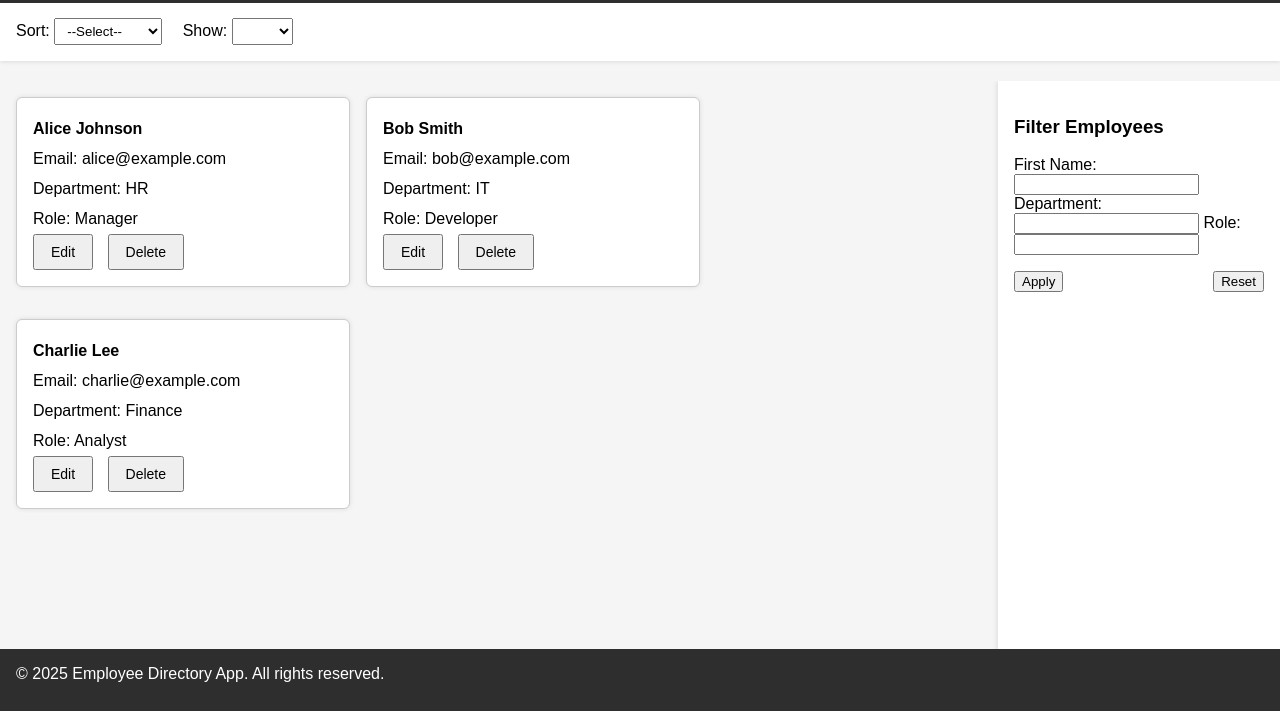
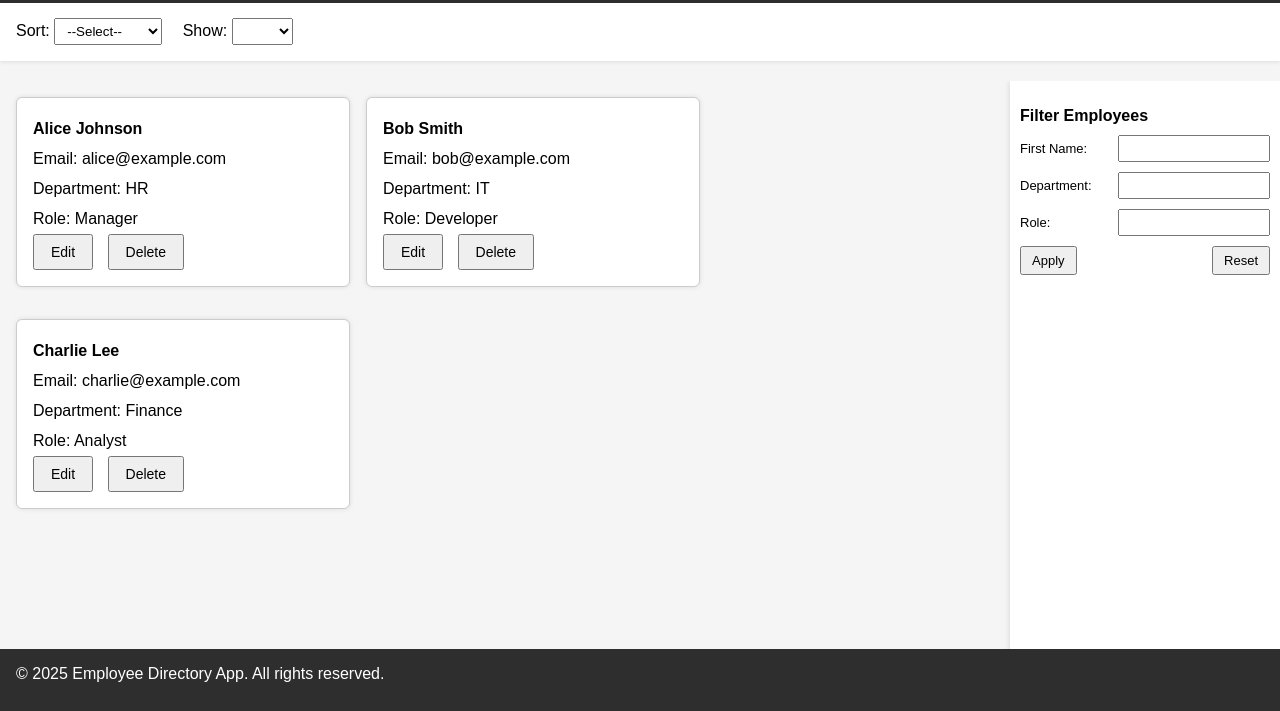
Before and after one commit to anjim999/Ajackus_Assignment1, a plain HTML site: page index.html in a window 1280 px wide. Both pictures are taken after a click on the button "Filter". Shown: the part 89-800 px from the top of the page. Drawn offline with Linux system fonts and the light colour scheme.

Commit message:
Updated filters and UI layout

```diff
--- a/css/styles.css
+++ b/css/styles.css
@@ -1,18 +1,12 @@
-/* ===============================
-   Base Layout & Reset
-=============================== */
 html, body {
   height: 100%;
   margin: 0;
   padding: 0;
   font-family: Arial, sans-serif;
   background: #f5f5f5;
-  overflow: hidden; /* prevent body scroll */
+  overflow: hidden;
 }
 
-/* ===============================
-   Header (Fixed Top)
-=============================== */
 .header {
   background: #2e2e2e;
   color: white;
@@ -41,14 +35,12 @@ html, body {
   border: 1px solid #ccc;
   border-radius: 4px;
   cursor: pointer;
-  height: 32px;              /* matches typical input height */
+  height: 32px;
   font-size: 14px;
   margin-left: 8px;
 }
 
-/* ===============================
-   Controls Toolbar (Fixed Below Header)
-=============================== */
+
 .controls-toolbar {
   margin-top: 30px;
   position: fixed;
@@ -87,25 +79,21 @@ html, body {
   display: none !important;
 }
 
-/* ===============================
-   Main Content (Scrollable)
-=============================== */
+
 .main-content {
   display: flex;
-  margin-top: 170px; /* header + controls */
-  margin-bottom: 50px; /* footer */
+  margin-top: 170px;
+  margin-bottom: 50px;
   height: calc(100vh - 120px - 50px);
   overflow: hidden;
 }
 
-/* Left Panel (Scrollable List) */
 .content {
   flex: 1;
   overflow-y: auto;
   padding: 1rem;
 }
 
-/* Right Panel (Filter Sidebar) */
 .sidebar {
   width: 250px;
   padding: 1rem;
@@ -128,9 +116,7 @@ html, body {
   justify-content: space-between;
 }
 
-/* ===============================
-   Cards
-=============================== */
+
 .card-container {
   display: flex;
   flex-wrap: wrap;
@@ -167,9 +153,7 @@ html, body {
   margin-top: 16px;
 }
 
-/* ===============================
-   Footer (Fixed Bottom)
-=============================== */
+
 .footer {
   background: #2e2e2e;
   display: flex;
@@ -186,9 +170,7 @@ html, body {
   z-index: 1000;
 }
 
-/* ===============================
-   Form Page Styles
-=============================== */
+
 .form-container {
   background: white;
   padding: 2rem;
--- a/index.html
+++ b/index.html
@@ -6,7 +6,6 @@
   <link rel="stylesheet" href="css/styles.css" />
 </head>
 <body>
-  <!-- Header -->
   <header class="header">
     <div><h1>Employee Directory</h1></div>
     <div class="search-input">
@@ -17,7 +16,6 @@
     </div>
   </header>
 
-  <!-- Controls Toolbar (below header, fixed) -->
   <div class="controls-toolbar">
     <section>
       <label>Sort:
@@ -29,7 +27,7 @@
       </label>
       <label>Show:
         <select id="showCount" onchange="renderEmployees()">
-          <option>10</option>
+          <option selected>10</option>
           <option>25</option>
           <option>50</option>
           <option>100</option>
@@ -41,36 +39,77 @@
     </div>
   </div>
 
-  <!-- Main Content -->
   <div class="main-content">
-    <!-- Employee Cards Scroll Area -->
     <div class="content">
       <div id="employeeList" class="card-container"></div>
     </div>
 
-    <!-- Sidebar Filter -->
+   <style>
+  .sidebar {
+    padding: 10px;
+    font-size: 14px;
+    width: 250px;
+  }
+
+  .sidebar h3 {
+    margin-bottom: 10px;
+    font-size: 16px;
+  }
+
+  .sidebar label {
+    display: flex;
+    align-items: center;
+    justify-content: space-between;
+    margin-bottom: 10px;
+    font-size: 13px;
+  }
+
+  .sidebar input[type="text"] {
+    width: 140px;
+    padding: 4px;
+    font-size: 13px;
+  }
+
+  .sidebar-buttons {
+    display: flex;
+    justify-content: space-between;
+    margin-top: 10px;
+  }
+
+  .sidebar-buttons button {
+    padding: 5px 10px;
+    font-size: 13px;
+  }
+</style>
+
 <div class="sidebar hidden" id="filterSidebar">
   <h3>Filter Employees</h3>
-      <label>First Name:
+
+  <label>
+    First Name:
     <input type="text" id="filterFirstName" />
   </label>
-      <label>Department:
+
+  <label>
+    Department:
     <input type="text" id="filterDepartment" />
   </label>
-      <label>Role:
+
+  <label>
+    Role:
     <input type="text" id="filterRole" />
   </label>
+
   <div class="sidebar-buttons">
     <button onclick="renderEmployees()">Apply</button>
     <button onclick="resetFilters()">Reset</button>
   </div>
 </div>
+
   </div>
 
-  <!-- Footer -->
   <footer class="footer">© 2025 Employee Directory App. All rights reserved.</footer>
 
-  <!-- JS -->
   <script src="js/main.js"></script>
   <script>
     function toggleFilter() {
@@ -83,10 +122,10 @@
 
       if (!sidebar.classList.contains("hidden")) {
         addBtn.classList.add("hide-add-btn");
-        showCount.value = 3; // Show only 3 cards
+        showCount.value = 3;
       } else {
         addBtn.classList.remove("hide-add-btn");
-        showCount.value = 10; // Restore default
+        showCount.value = 10;
       }
 
       renderEmployees();
```
Lines whose indentation alone changed are shown as unchanged.
